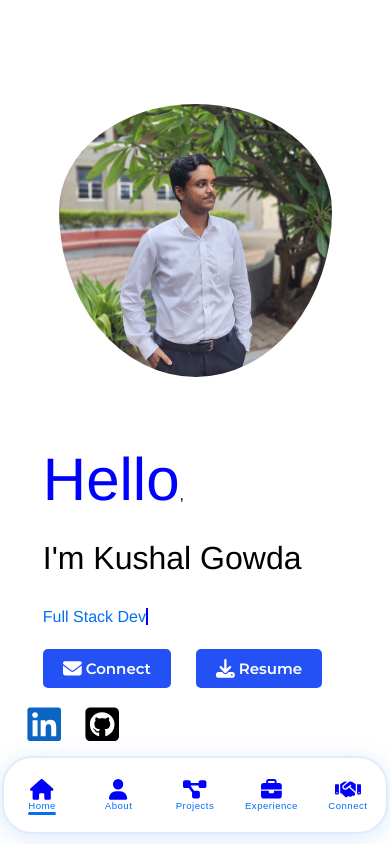
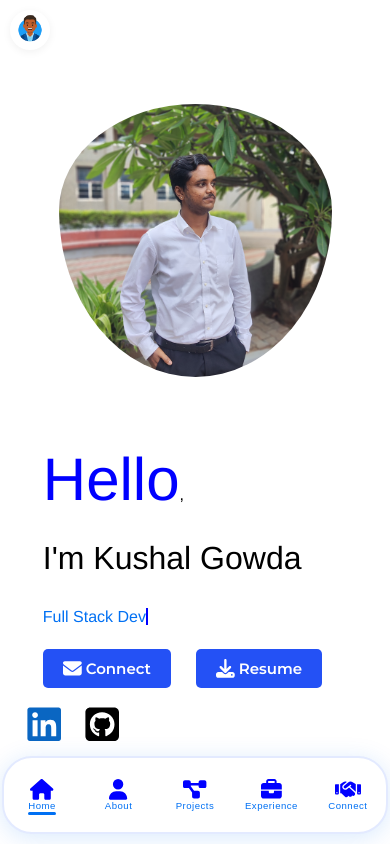
Before and after one commit to KushalGowdaa/Portfolio, a React (Create React App) app in the folder portfolio/: page / in a window 390 px wide. Built offline with nearby package versions, Linux system fonts and the light colour scheme; no server answers.

Commit message:
addition of some UI elements

```diff
--- a/portfolio/src/App.css
+++ b/portfolio/src/App.css
@@ -569,6 +569,10 @@ nav{
   padding: 24px 0;
 }
 
+.mobile-avatar-fixed {
+  display: none;
+}
+
 /* Animation */
 @keyframes fadeInUp {
   from { opacity: 0; transform: translateY(40px);}
@@ -584,6 +588,27 @@ nav{
 }
 
 @media (max-width: 768px) {
+  .mobile-avatar-fixed {
+    position: fixed;
+    top: 16px;
+    left: 16px;
+    z-index: 2001;
+    width: 48px;
+    height: 48px;
+    border-radius: 50%;
+    background: #fff;
+    box-shadow: 0 2px 8px rgba(0,0,0,0.06);
+    display: flex;
+    align-items: center;
+    justify-content: center;
+  }
+  .mobile-avatar-fixed img {
+    width: 44px;
+    height: 44px;
+    border-radius: 50%;
+    object-fit: cover;
+  }
+
   .mobile-nav-container {
     position: fixed;
     left: 0;
@@ -809,6 +834,27 @@ nav{
 
 @media (max-width: 500px) {
 
+  .mobile-avatar-fixed {
+    position: fixed;
+    top: 10px;
+    left: 10px;
+    z-index: 2001;
+    width: 40px;
+    height: 40px;
+    border-radius: 50%;
+    background: #fff;
+    box-shadow: 0 2px 8px rgba(0,0,0,0.06);
+    display: flex;
+    align-items: center;
+    justify-content: center;
+  }
+  .mobile-avatar-fixed img {
+    width: 36px;
+    height: 36px;
+    border-radius: 50%;
+    object-fit: cover;
+  }
+
   .content {
     display: flex;
     flex-direction: column;
--- a/portfolio/src/App.js
+++ b/portfolio/src/App.js
@@ -27,7 +27,10 @@ function App() {
 
 
   return (
-
+    <>
+        <div className='mobile-avatar-fixed'>
+            <img src={profileAvatar} alt='Avatar' />
+        </div>
         <div className="App">
             <nav>
                 <div className="logo">
@@ -67,6 +70,7 @@ function App() {
                     }}
             />
         </div>
+    </>
     );
 }
 
```
Lines whose indentation alone changed are shown as unchanged.
